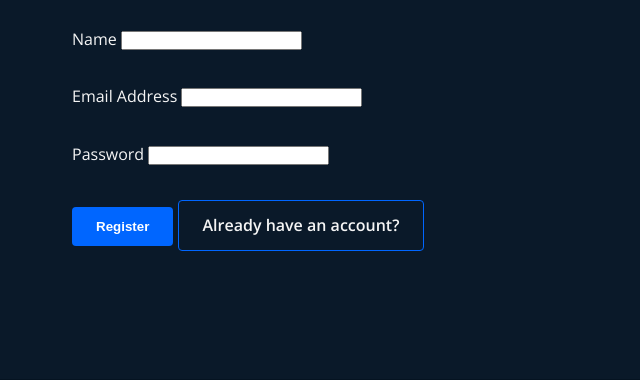
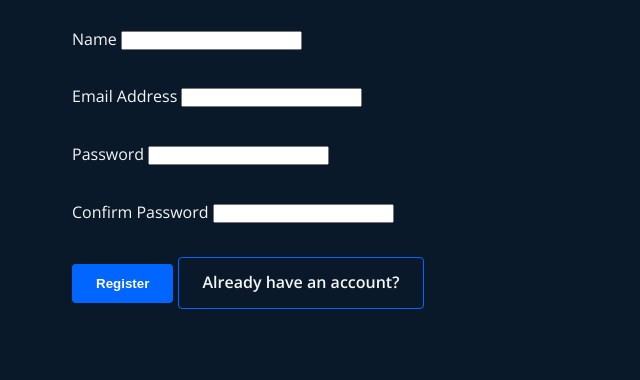
Before and after one commit to lilyvnge/21st_century_solution, a Flask app: page /register in a window 1280 px wide. Shown: the part 382-762 px from the top of the page, without its empty margins (0-640 px from the left). Run offline with Flask 3, Linux system fonts and the light colour scheme; the visitor is signed in with stand-in values (Sample User, id 1); some libraries are stand-ins or nearby versions.

Commit message:
Update registration form with confirm password
Added confirm password field to registration form.

```diff
--- a/templates/register.html
+++ b/templates/register.html
@@ -10,8 +10,8 @@
         </div>
         <form method="POST" action="/register">
             <div class="form-group">
-                <label for="user_name">Name</label>
-                <input type="text" id="user_name" name="user_name" required>
+                <label for="name">Name</label>
+                <input type="text" id="name" name="name" required>
             </div>
             <div class="form-group">
                 <label for="email">Email Address</label>
@@ -21,6 +21,10 @@
                 <label for="password">Password</label>
                 <input type="password" id="password" name="password" required>
             </div>
+            <div class="form-group">
+                <label for="confirm_password">Confirm Password</label>
+                <input type="password" id="confirm_password" name="confirm_password" required>
+            </div>
             <button type="submit" class="btn btn-primary">Register</button>
             <a href="/login" class="btn btn-secondary">Already have an account?</a>
         </form>
```
